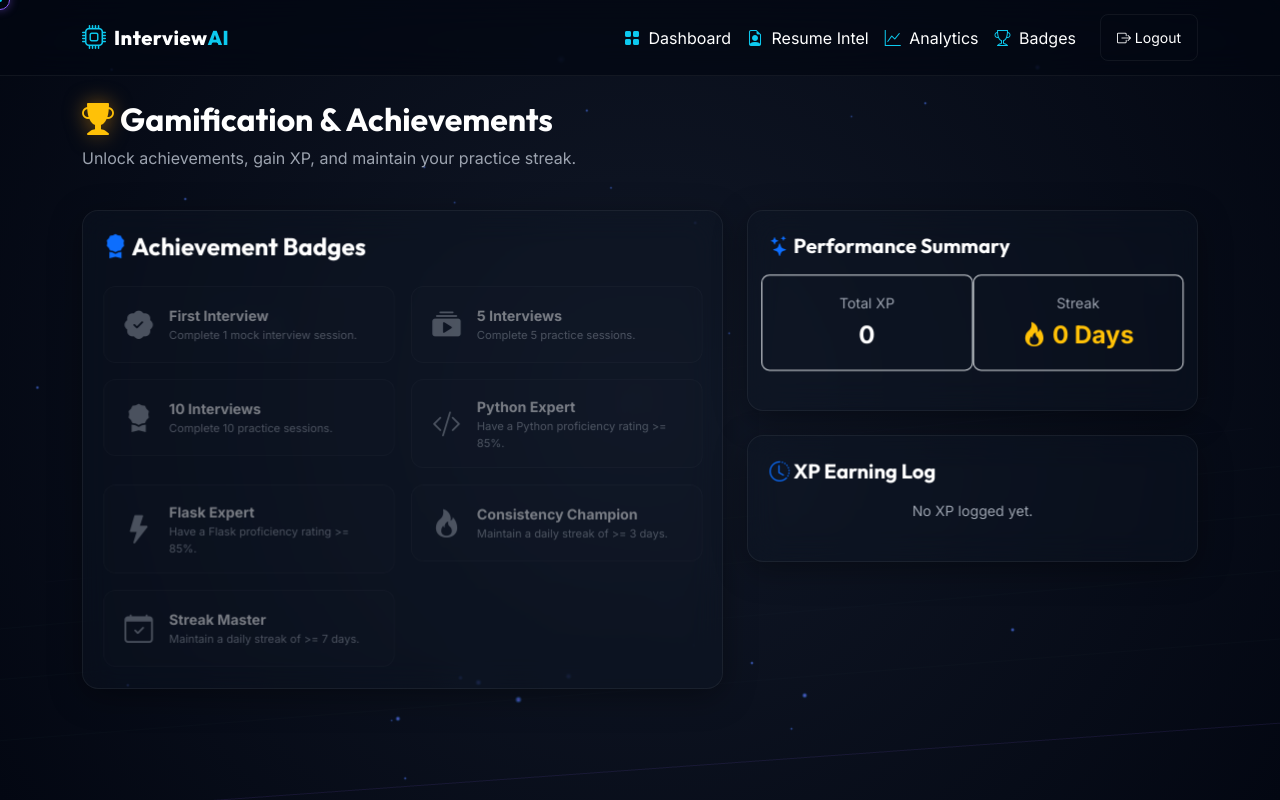
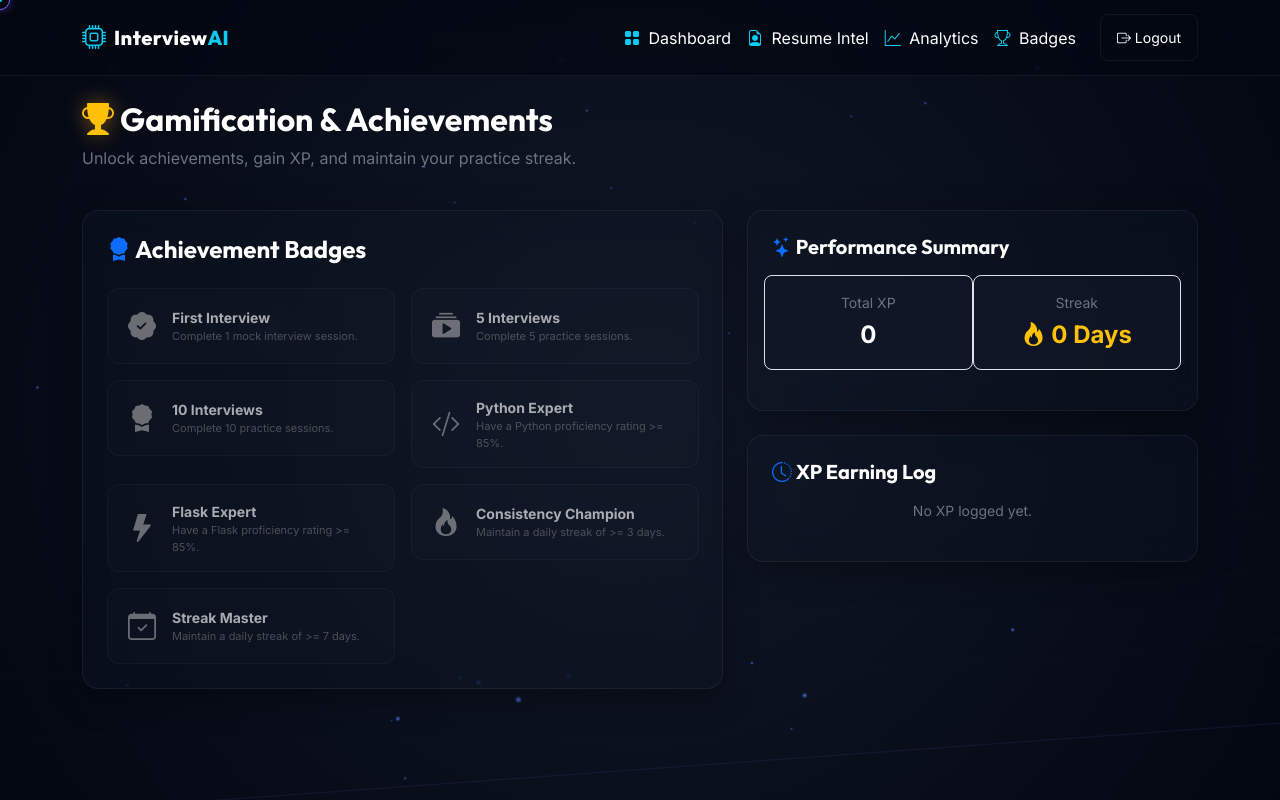
Before and after one commit to rajaudhaya81-blip/Ai-interview, a Flask app: page /gamification in a window 1280 px wide. Run offline with Flask 3, Linux system fonts and the light colour scheme; the visitor is signed in with stand-in values (Sample User, id 1); data that the repository does not hold is empty; some libraries are stand-ins or nearby versions.

Commit message:
fix: resolve blurry text and improve low contrast text classes

```diff
--- a/app/static/css/style.css
+++ b/app/static/css/style.css
@@ -123,8 +123,6 @@ h1, h2, h3, h4, h5, h6 {
     transition: transform 0.4s cubic-bezier(0.1, 0.8, 0.2, 1),
                 box-shadow 0.4s ease,
                 border-color 0.4s ease;
-    transform-style: preserve-3d;
-    perspective: 1200px;
 }
 
 .glass-card:hover {
@@ -132,9 +130,12 @@ h1, h2, h3, h4, h5, h6 {
     border-color: var(--border-active);
 }
 
+/* 3D layer depth pop commented out to avoid text blurriness */
+/*
 .glass-card > * {
-    transform: translateZ(15px); /* 3D layer depth pop */
+    transform: translateZ(15px);
 }
+*/
 
 /* Floating Navigation Bar */
 .glass-nav {
@@ -426,7 +427,8 @@ h1, h2, h3, h4, h5, h6 {
 }
 
 .badge-card.locked {
-    opacity: 0.45;
+    opacity: 0.65;
+    filter: grayscale(80%);
 }
 
 /* Custom Scrollbars styling */
@@ -452,3 +454,20 @@ h1, h2, h3, h4, h5, h6 {
     -webkit-backdrop-filter: blur(16px) !important;
     box-shadow: 0 16px 48px 0 rgba(0, 0, 0, 0.6) !important;
 }
+
+/* Color & transparency utility overrides to ensure maximum text crispness and contrast */
+.text-high {
+    color: var(--text-high) !important;
+}
+
+.text-med {
+    color: var(--text-med) !important;
+}
+
+.text-low {
+    color: var(--text-low) !important;
+}
+
+.bg-dark-50 {
+    background-color: rgba(17, 24, 39, 0.65) !important;
+}
--- a/app/static/js/interview.js
+++ b/app/static/js/interview.js
@@ -331,7 +331,7 @@ document.addEventListener('DOMContentLoaded', () => {
                         // Update UI to show follow-up prompt
                         document.getElementById('question-text-display').innerHTML = `
                             <p class="text-secondary small">Original Question: ${document.getElementById('question-text-display').textContent}</p>
-                            <div class="alert alert-info border-info bg-dark-50 text-white">
+                            <div class="border border-info bg-dark-50 text-white p-3 rounded-3 mb-3" style="background: rgba(59, 130, 246, 0.08) !important; border-color: rgba(59, 130, 246, 0.3) !important;">
                                 <strong>Follow-up Question:</strong><br/> ${data.follow_up_question}
                             </div>
                         `;
--- a/app/templates/report.html
+++ b/app/templates/report.html
@@ -133,7 +133,7 @@
 
                 <!-- AI Follow-up & Evaluation -->
                 {% if qa.followup_question %}
-                    <div class="alert alert-info border-info bg-dark-50 text-white mb-3 p-3 rounded-3">
+                    <div class="border border-info bg-dark-50 text-white mb-3 p-3 rounded-3" style="background: rgba(59, 130, 246, 0.08) !important; border-color: rgba(59, 130, 246, 0.3) !important;">
                         <strong class="text-info"><i class="bi bi-reply-fill"></i> AI Follow-up:</strong> {{ qa.followup_question }}<br/>
                         <strong class="text-med">Your Follow-up Response:</strong> {{ qa.followup_response or 'No response submitted.' }}
                     </div>
```
Also changed, not shown: app/templates/dashboard.html (+4 -4 lines).
